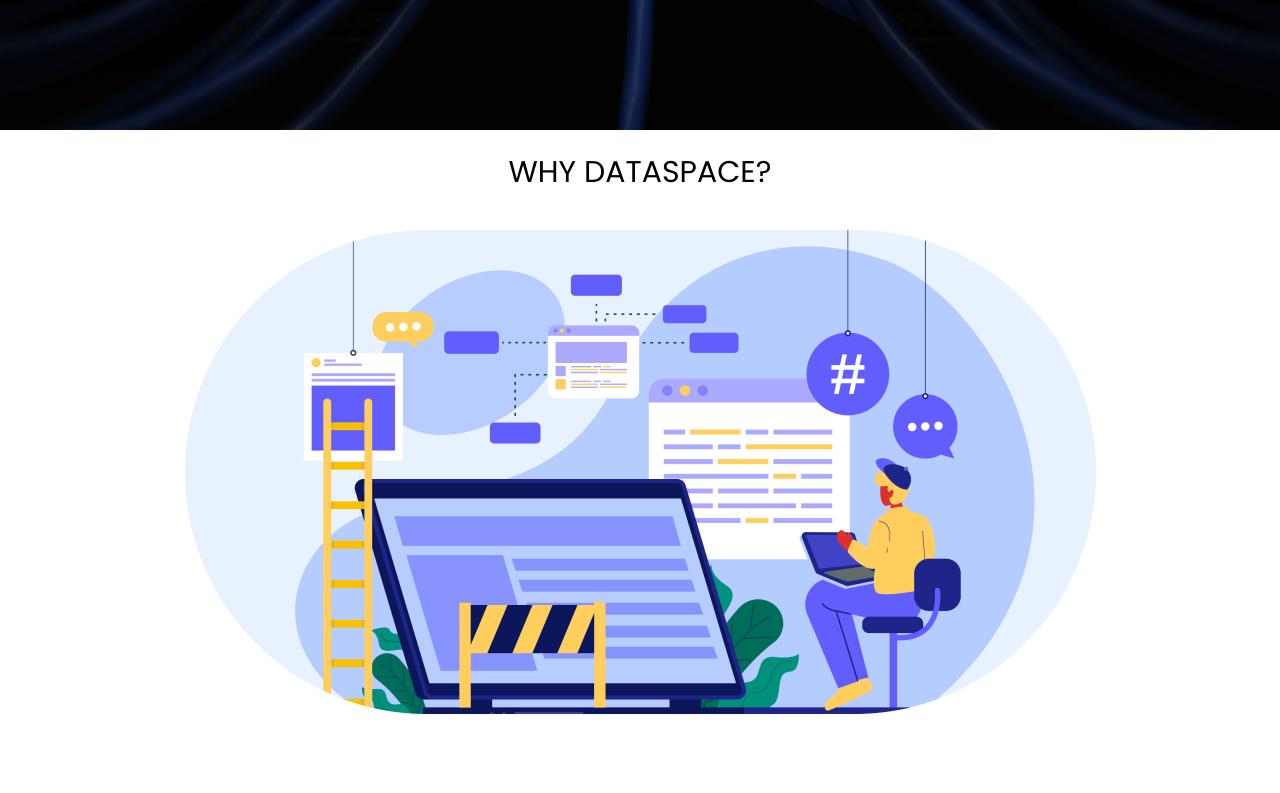
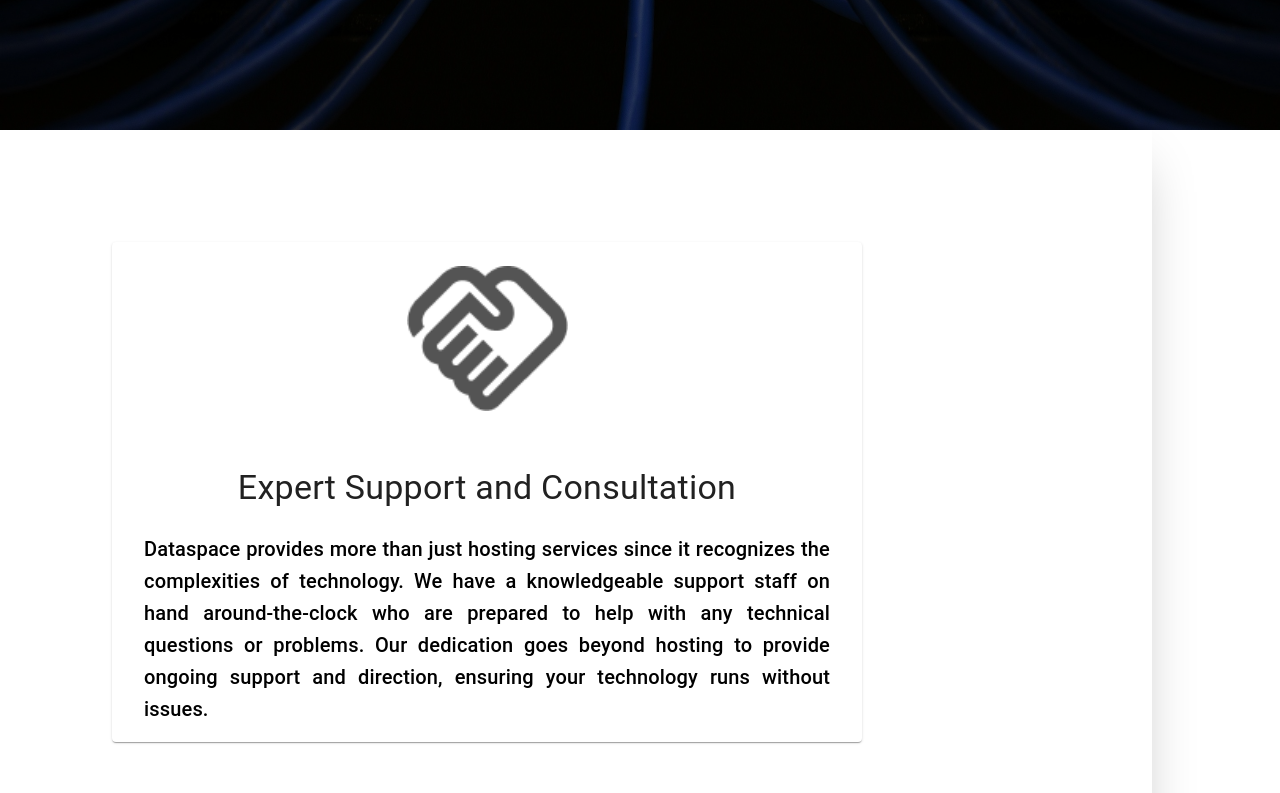
Before and after one commit to joshishikhar37/Dataspace, a Next.js app: page /about in a window 1280 px wide. Shown: the part 867-1660 px from the top of the page. Built offline with nearby package versions, Linux system fonts and the light colour scheme.

Commit message:
box completed

```diff
--- a/app/about/page.tsx
+++ b/app/about/page.tsx
@@ -2,25 +2,15 @@
 import Abouthero from "@/components/abouthero";
 import React from "react";
 import Aboutcard from "@/components/aboutcard";
-import Image from "next/image";
 
 const About = () => {
   return (
     <main>
       <Abouthero />
 
-      <section className="flex-col justify-center">
-        <h1 className="flex justify-center text-3xl py-6">WHY DATASPACE?</h1>
-       <Image
-              src="/aboutbody.png"
-              alt="footerimage"
-              width={911}
-              height={484}
-              className="mx-auto py-4"
-            />
+      <section className="w-[90%]">
+        <Aboutcard />
       </section>
-      <Aboutcard/>
-
     </main>
   );
 };
--- a/components/aboutcard.tsx
+++ b/components/aboutcard.tsx
@@ -3,22 +3,23 @@
 
 const Aboutcard = () => {
   return (
-    <div className="px-28 py-28 ">
-      <Card sx={{  width:750, height:400 ,paddingX :2, }}>
+    <div className="px-28 py-28 shadow-2xl   ">
+      <Card sx={{  width:750, height:500 ,paddingX :2 ,paddingY:3}}>
         <CardMedia
           sx={{
             height: 0,
             paddingTop: '20.25%', // 16:9 aspect ratio (adjust as needed)
-            backgroundSize: 'contain' // Align content vertically to the center
+            backgroundSize: 'contain',
+            // Align content vertically to the center
           }}
           image="/handsakeabout.png"
           title="green iguana"
         />
-        <CardContent sx={{paddingTop:2}}>
-          <Typography gutterBottom variant="h5" component="div" sx={{ textAlign: 'justify', display: 'flex', justifyContent: 'center' }}>
+        <CardContent sx={{paddingTop:2,marginTop:5}}>
+          <Typography gutterBottom variant="h4" component="div" sx={{ textAlign: 'justify', display: 'flex', justifyContent: 'center' }}>
             Expert Support and Consultation
           </Typography >
-          <Typography variant="h6" gutterBottom color="black" sx={{ textAlign: 'justify', display: 'flex', justifyContent: 'center',minWidth:20 }}>
+          <Typography variant="h6" gutterBottom color="black" sx={{ textAlign: 'justify', display: 'flex', justifyContent: 'center',minWidth:20 , marginTop:3 }}>
             Dataspace provides more than just hosting services since it
             recognizes the complexities of technology. We have a knowledgeable
             support staff on hand around-the-clock who are prepared to help with
```
Also changed, not shown: assets/about.json (added, +37 -0 lines).
